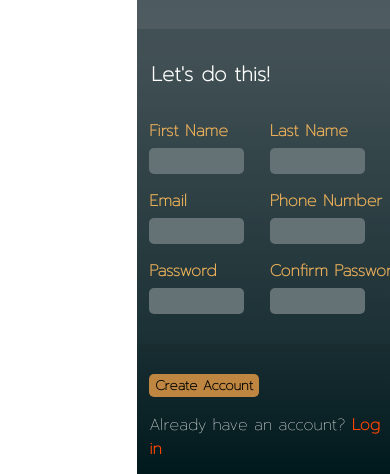
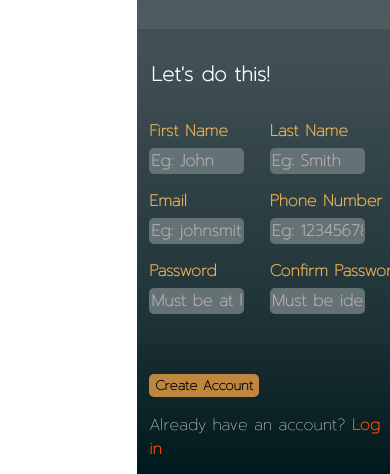
Before and after one commit to EfficientBogoSort/OdinProjects, a plain HTML site: page SignUp/index.html in a window 390 px wide. Shown: the part 370-844 px from the top of the page. Drawn offline with Linux system fonts and the light colour scheme.

Commit message:
Added styling for form validation
Only issues left are: cannot check if password equals confirm
password since that requires JS and I'm not using it for this particular
project. Also, the phone number field doesn't quite work as intended
since non-numeric inputs are considered valid. Also, the input fields
move when the error message appears. I am not quite sure how to fix that.
I'll leave it since this is just a practice project.

```diff
--- a/SignUp/index.html
+++ b/SignUp/index.html
@@ -36,31 +36,36 @@
                         <div id="pair">
                             <div class="field">
                                 <label for="firstName" class="inp">First Name</label>
-                                <input type="text" id="firstName" class="inp box">
+                                <input type="text" id="firstName" class="inp box" placeholder="Eg: John">
                             </div>
                             <div class="field">
                                 <label for="lasttName" class="inp">Last Name</label>
-                                <input type="text" id="lastName" class="inp box">
+                                <input type="text" id="lastName" class="inp box" placeholder="Eg: Smith">
                             </div>
                         </div>
                         <div id="pair">
                             <div class="field">
-                                <label for="email" class="inp">Email</label>
-                                <input type="email" id="email" class="inp box">
+                                <label for="email" class="inp error">Email</label>
+                                <input type="email" id="email" class="inp box error" placeholder="Eg: johnsmith@outlook.com">
+                                <div class="errorCont" data-error="Please provide a vaid email address"></div>
                             </div>
                             <div class="field">
-                                <label for="phone" class="inp">Phone Number</label>
-                                <input type="tel" id="phone" class="inp box">
+                                <label for="phone" class="inp error">Phone Number</label>
+                                <input type="tel" id="phone" class="inp box" placeholder="Eg: 123456789">
+                                <div class="errorCont" data-error="Please provide a vaid phone number"></div>
                             </div>
                         </div>
                         <div id="pair">
                             <div class="field">
                                 <label for="password" class="inp">Password</label>
-                                <input type="password" id="password" class="inp box">
+                                <input type="password" id="password" class="inp box error" placeholder="Must be at least 5 characters long" pattern=".{5,}">
+                                <div class="errorCont" data-error="Please provide a vaid password"></div>
+
                             </div>
                             <div class="field">
                                 <label for="confirm" class="inp">Confirm Password</label>
-                                <input type="password" id="confirm" class="inp box">
+                                <input type="password" id="confirm" class="inp box error" placeholder="Must be identical to chosen password" pattern=".{5,}">
+                                <div class="errorCont" data-error="Please provide a vaid password"></div>
                             </div>
                         </div>
                     </div>
--- a/SignUp/style.css
+++ b/SignUp/style.css
@@ -160,3 +160,22 @@ input:-webkit-autofill:active  {
     -webkit-box-shadow: 0 0 0 30px #657275 inset !important;
     -webkit-text-fill-color: white;
 }
+
+input.inp::placeholder{
+    color: rgb(175, 170, 170);
+}
+input.inp:invalid:not(:placeholder-shown), input.inp:valid:not(:placeholder-shown){
+    border: .5px solid;
+    outline: none;
+}
+input.inp:valid:not(:placeholder-shown){
+    border-color: green;
+}
+.error:invalid:not(:placeholder-shown){
+    border-color: red;
+}
+.error:invalid + div.errorCont::after{
+    content:attr(data-error);
+    color: rgb(243, 69, 69);
+    font-weight: bolder;
+}
```
